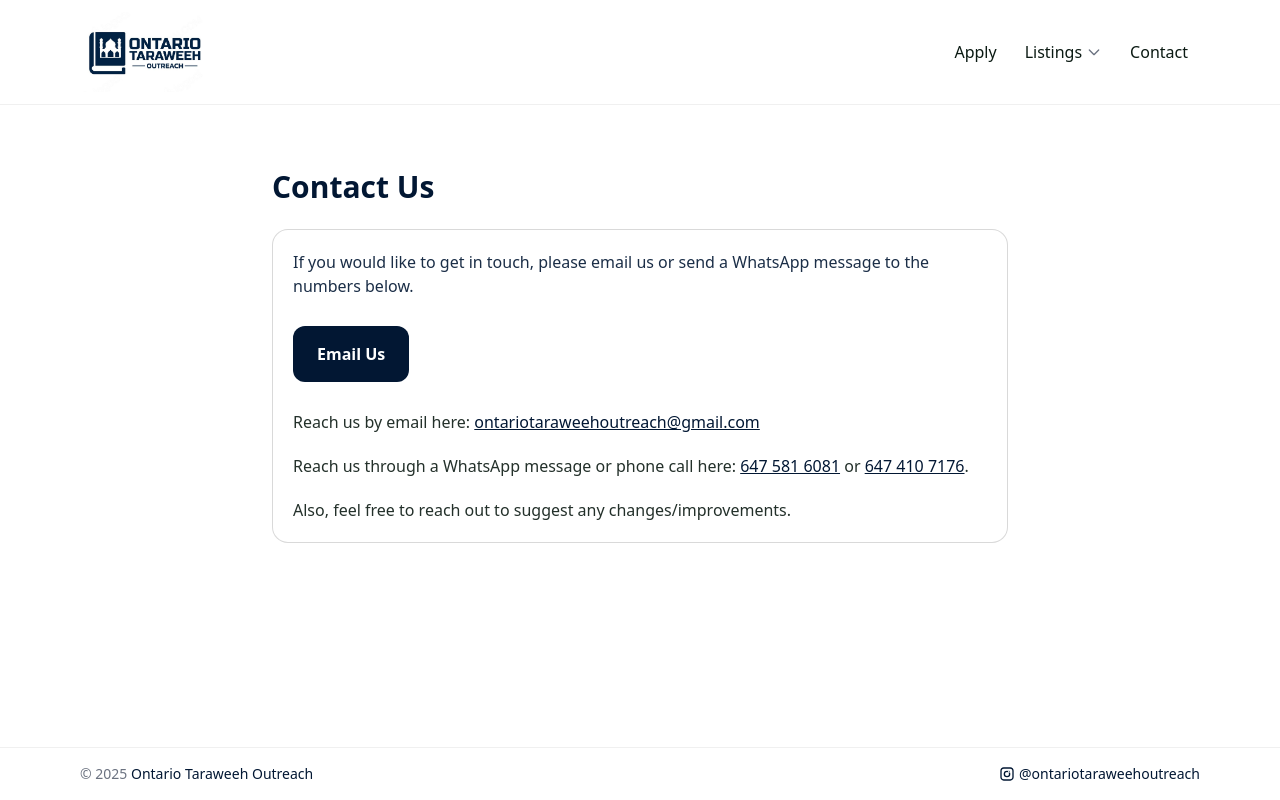
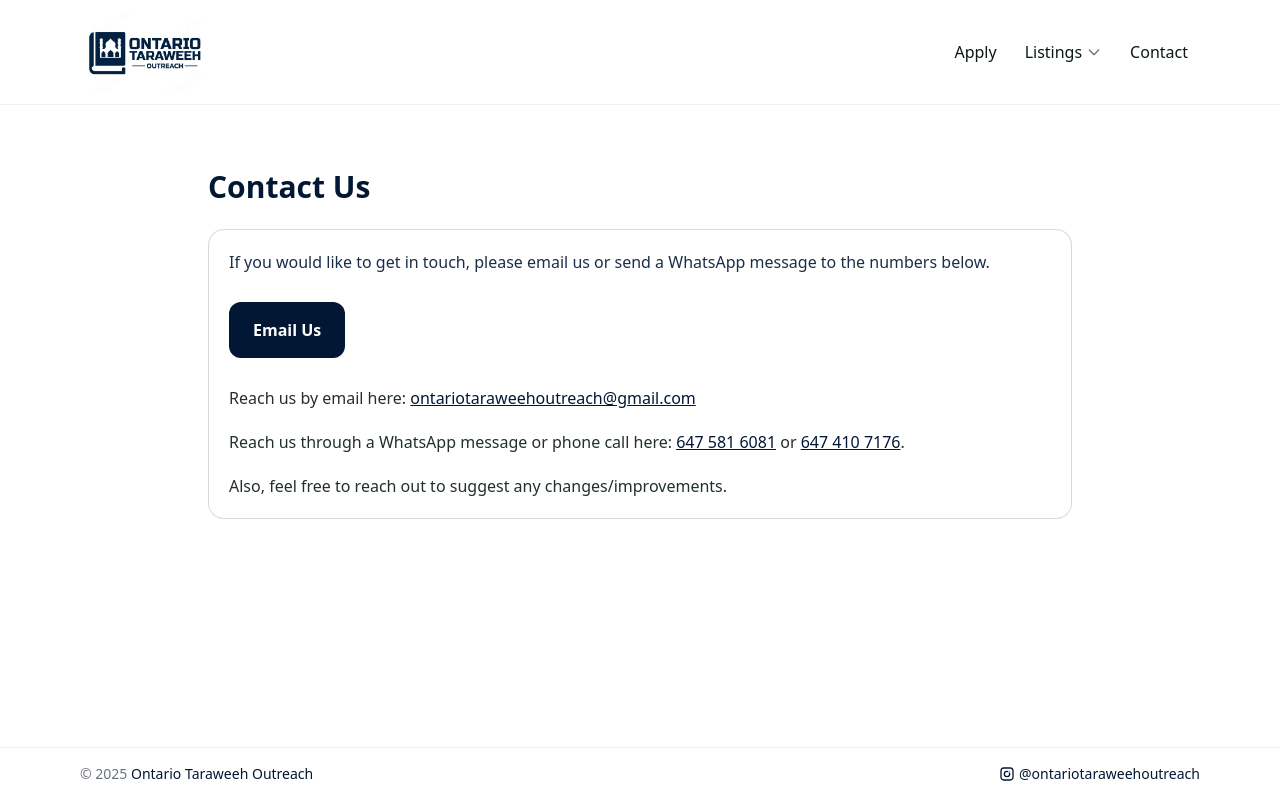
Before and after one commit to Zaydqadri/OTO_Web_Dev, a Next.js app: page /contact in a window 1280 px wide. Built offline with nearby package versions, Linux system fonts and the light colour scheme.

Commit message:
Small style change

```diff
--- a/src/pages/contact.tsx
+++ b/src/pages/contact.tsx
@@ -2,7 +2,7 @@
   const email = "ontariotaraweehoutreach@gmail.com";
 
   return (
-    <section className="mx-auto max-w-3xl px-4 py-12">
+    <section className="mx-auto max-w-4xl px-4 py-12">
       <h1 className="text-3xl font-bold mb-6 text-[var(--brand)]">Contact Us</h1>
     <div className="rounded-2xl border border-[color:rgb(0_0_0_/_0.15)] bg-white p-5 mb-6">
       <p className="mb-4 text-[var(--brand)]/90">
```
